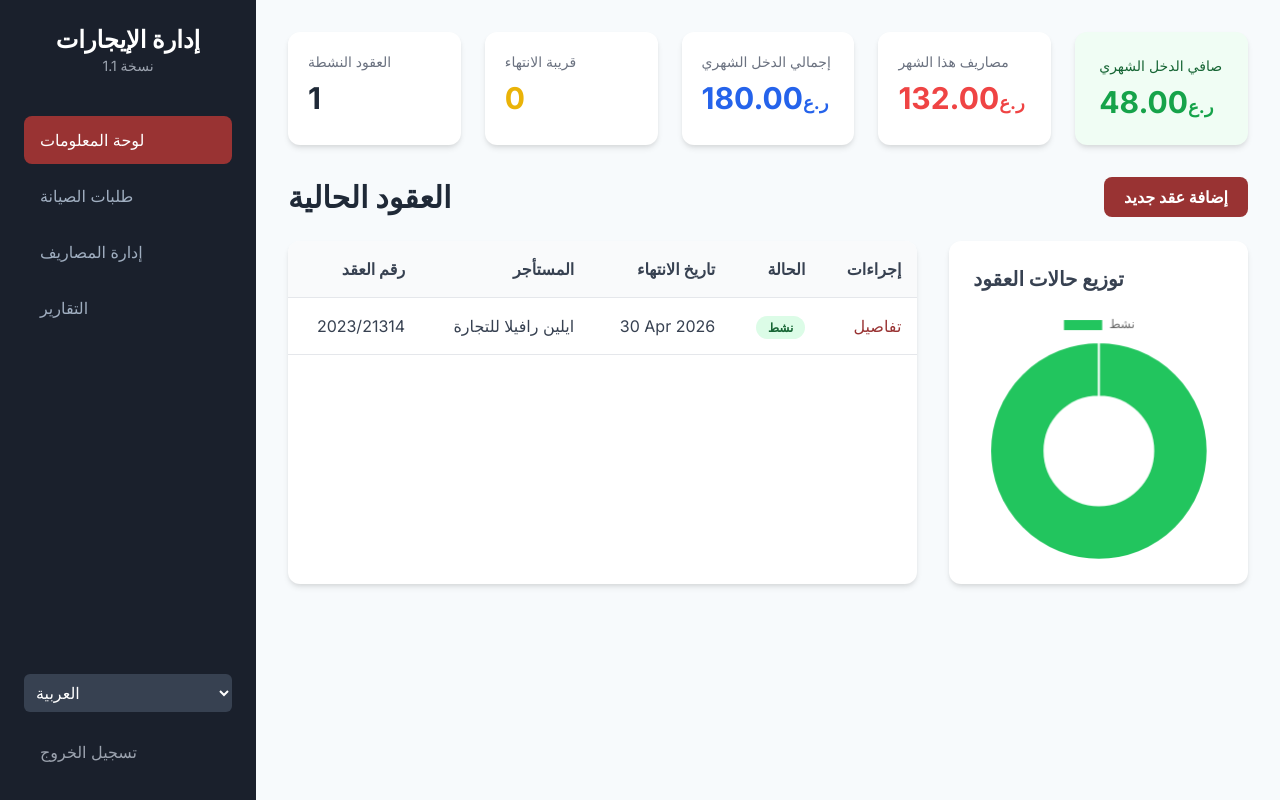
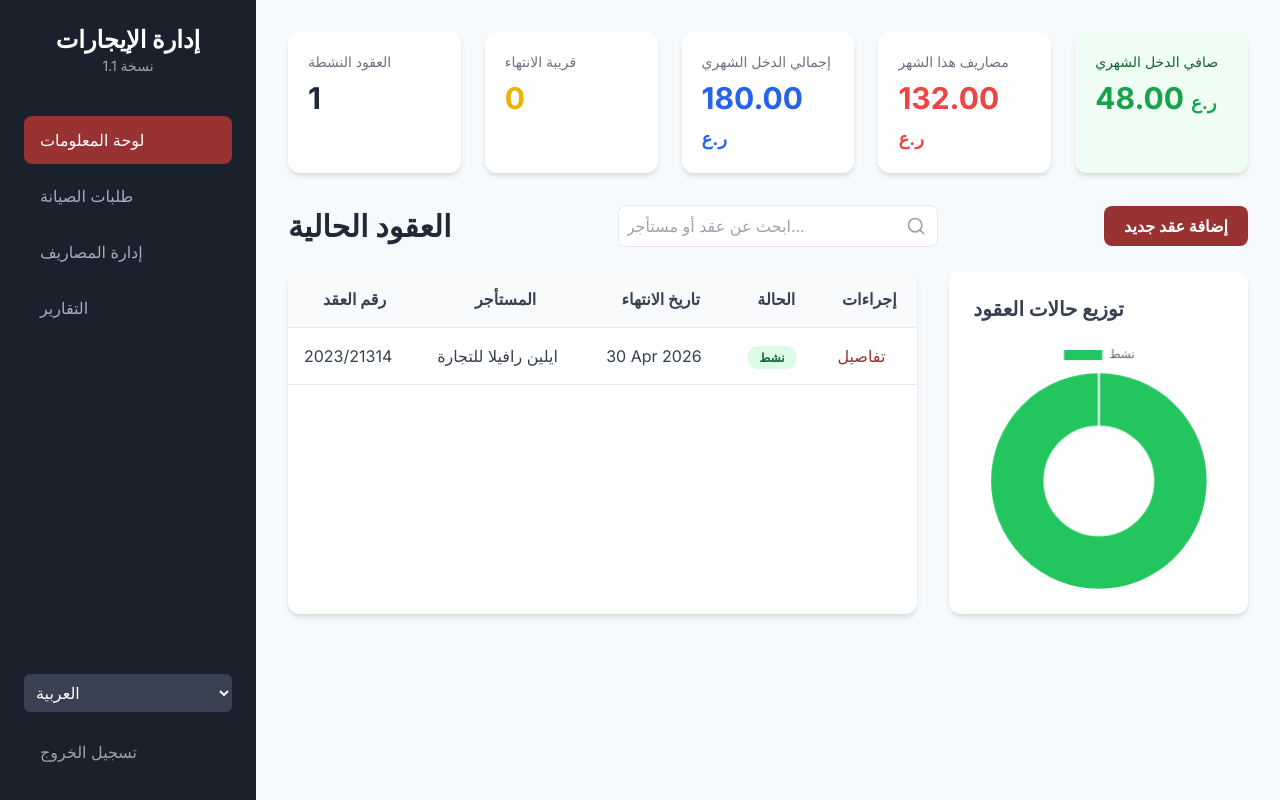
Before and after one commit to alabri0803/rent_management, a Django app: page /dashboard/ in a window 1280 px wide. Run offline with Django 5.2, Linux system fonts and the light colour scheme; a user stored in the database is signed in; data comes from the database, SQL or seed files in the repository; some libraries are stand-ins or nearby versions.

Commit message:
تحديث lease_list.html

```diff
--- a/dashboard/templates/dashboard/lease_list.html
+++ b/dashboard/templates/dashboard/lease_list.html
@@ -1,81 +1,31 @@
-
 {% extends 'dashboard/base.html' %}
 {% load i18n %}
-{% block title %}لوحة المعلومات الرئيسية {% endblock %}
+{% block title %}{% trans "لوحة المعلومات الرئيسية" %}{% endblock %}
 {% block content %}
 <div class="grid grid-cols-1 md:grid-cols-3 lg:grid-cols-5 gap-6 mb-8">
-  <div class="card p-5">
-    <h3 class="text-gray-500 text-sm font-medium">
-      {% trans "العقود النشطة" %}
-  </h3>
-    <p class="text-3xl font-bold text-gray-800 mt-2">{{ stats.active_count }}</p>
+    <div class="card p-5"><h3 class="text-gray-500 text-sm font-medium">{% trans "العقود النشطة" %}</h3><p class="text-3xl font-bold text-gray-800 mt-2">{{ stats.active_count }}</p></div>
+    <div class="card p-5"><h3 class="text-gray-500 text-sm font-medium">{% trans "قريبة الانتهاء" %}</h3><p class="text-3xl font-bold text-yellow-500 mt-2">{{ stats.expiring_count }}</p></div>
+    <div class="card p-5"><h3 class="text-gray-500 text-sm font-medium">{% trans "إجمالي الدخل الشهري" %}</h3><p class="text-3xl font-bold text-blue-600 mt-2">{{ stats.expected_monthly_income|floatformat:2 }} <span class="text-lg">{% trans "ر.ع" %}</span></p></div>
+    <div class="card p-5"><h3 class="text-gray-500 text-sm font-medium">{% trans "مصاريف هذا الشهر" %}</h3><p class="text-3xl font-bold text-red-500 mt-2">{{ stats.monthly_expenses|floatformat:2 }} <span class="text-lg">{% trans "ر.ع" %}</span></p></div>
+    <div class="card p-5 bg-green-50"><h3 class="text-green-800 text-sm font-medium">{% trans "صافي الدخل الشهري" %}</h3><p class="text-3xl font-bold text-green-600 mt-2">{{ stats.net_income|floatformat:2 }} <span class="text-lg">{% trans "ر.ع" %}</span></p></div>
 </div>
-  <div class="card p-5">
-    <h3 class="text-gray-500 text-sm font-medium">
-      {% trans "قريبة الانتهاء" %}
-  </h3>
-    <p class="text-3xl font-bold text-yellow-500 mt-2">{{ stats.expiring_count }}</p>
-  </div>
-    <div class="card p-5">
-    <h3 class="text-gray-500 text-sm font-medium">
-      {% trans "إجمالي الدخل الشهري" %}
-  </h3>
-    <p class="text-3xl font-bold text-blue-600 mt-2">{{ stats.expected_monthly_income|floatformat:2 }}<span class="text-lg">ر.ع</span></p>
-  </div>
-  <div class="card p-5">
-    <h3 class="text-gray-500 text-sm font-medium">
-      {% trans "مصاريف هذا الشهر" %}
-  </h3>
-    <p class="text-3xl font-bold text-red-500 mt-2">{{ stats.monthly_expenses|floatformat:2 }}<span class="text-lg">ر.ع</span></p>
-  </div>
-  <div class="card p-6 bg-green-50">
-    <h3 class="text-green-800 text-sm font-medium">
-      {% trans "صافي الدخل الشهري" %}
-  </h3>
-    <p class="text-3xl font-bold text-green-600 mt-2">{{ stats.net_income|floatformat:2 }}<span class="text-lg">ر.ع</span></p>
-  </div>
-    </div>
-  <div class="flex justify-between items-center mb-6">
+<div class="flex flex-col md:flex-row justify-between items-center mb-6 gap-4">
     <h2 class="text-3xl font-bold text-gray-800">{% trans "العقود الحالية" %}</h2>
-    <a href="{% url 'lease_create' %}" class="btn-primary py-2 px-5 rounded-lg font-semibold">{% trans "إضافة عقد جديد" %}</a>
+    <form method="get" class="w-full md:w-1/2 lg:w-1/3"><div class="relative"><input type="text" name="q" value="{{ request.GET.q }}" placeholder="{% trans 'ابحث عن عقد أو مستأجر...' %}" class="w-full p-2 {% if LANGUAGE_CODE == 'ar' %}pl-10{% else %}pr-10{% endif %} border rounded-lg"><button type="submit" class="absolute {% if LANGUAGE_CODE == 'ar' %}left-3{% else %}right-3{% endif %} top-1/2 -translate-y-1/2 text-gray-400"><svg xmlns="http://www.w3.org/2000/svg" width="20" height="20" viewBox="0 0 24 24" fill="none" stroke="currentColor" stroke-width="2" stroke-linecap="round" stroke-linejoin="round"><circle cx="11" cy="11" r="8"></circle><line x1="21" y1="21" x2="16.65" y2="16.65"></line></svg></button></div></form>
+    <a href="{% url 'lease_create' %}" class="btn-primary py-2 px-5 rounded-lg font-semibold w-full md:w-auto">{% trans "إضافة عقد جديد" %}</a>
 </div>
 <div class="grid grid-cols-1 lg:grid-cols-3 gap-8">
     <div class="lg:col-span-2 card overflow-hidden">
-  <table class="w-full text-right">
-    <thead class="bg-gray-50 border-b">
-      <tr>
-        <th class="p-4">{% trans "رقم العقد" %}</th>
-        <th class="p-4">{% trans "المستأجر" %}</th>
-        <th class="p-4">{% trans "تاريخ الانتهاء" %}</th>
-        <th class="p-4">{% trans "الحالة" %}</th>
-        <th class="p-4">{% trans "إجراءات" %}</th>
-      </tr>
-    </thead>
+        <table class="w-full text-start">
+            <thead class="bg-gray-50 border-b"><tr><th class="p-4">{% trans "رقم العقد" %}</th><th class="p-4">{% trans "المستأجر" %}</th><th class="p-4">{% trans "تاريخ الانتهاء" %}</th><th class="p-4">{% trans "الحالة" %}</th><th class="p-4">{% trans "إجراءات" %}</th></tr></thead>
             <tbody>
                 {% for lease in leases %}
-      <tr class="border-b hover:bg-gray-50">
-        <td class="p-4">{{ lease.contract_number }}</td>
-        <td class="p-4">{{ lease.tenant.name }}</td>
-        <td class="p-4">{{ lease.end_date|date:"d M Y" }}</td>
-        <td class="p-4">
-          <span class="status-badge status-{{ lease.get_status_color }}">{{ lease.get_status_display }}</span>
-        </td>
-        <td class="p-4">
-          <a href="{{ lease.get_absolute_url }}" class="text-[var(--primary-color)] hover:underline">{% trans "تفاصيل" %}</a>
-        </td>
-      </tr>
-      {% empty %}
-      <tr>
-        <td colspan="5" class="p-6 text-center text-gray-500">{% trans "لا توجد عقود لعرضها." %}</td>
-      </tr>
-      {% endfor %}
+                <tr class="border-b hover:bg-gray-50"><td class="p-4">{{ lease.contract_number }}</td><td class="p-4">{{ lease.tenant.name }}</td><td class="p-4">{{ lease.end_date|date:"d M Y" }}</td><td class="p-4"><span class="status-badge status-{{ lease.get_status_color }}">{{ lease.get_status_display }}</span></td><td class="p-4"><a href="{{ lease.get_absolute_url }}" class="text-[var(--primary-color)] hover:underline">{% trans "تفاصيل" %}</a></td></tr>
+                {% empty %}<tr><td colspan="5" class="p-6 text-center text-gray-500">{% trans "لا توجد عقود لعرضها." %}</td></tr>{% endfor %}
             </tbody>
         </table>
     </div>
-    <div class="lg:col-span-1 card p-6">
-      <h3 class="text-xl font-bold mb-4">توزيع حالات العقود</h3>
-      <canvas id="statusChart"></canvas>
-    </div>
+    <div class="lg:col-span-1 card p-6"><h3 class="text-xl font-bold mb-4">{% trans "توزيع حالات العقود" %}</h3><canvas id="statusChart"></canvas></div>
 </div>
 
   <script>
```
Lines whose indentation alone changed are shown as unchanged.
